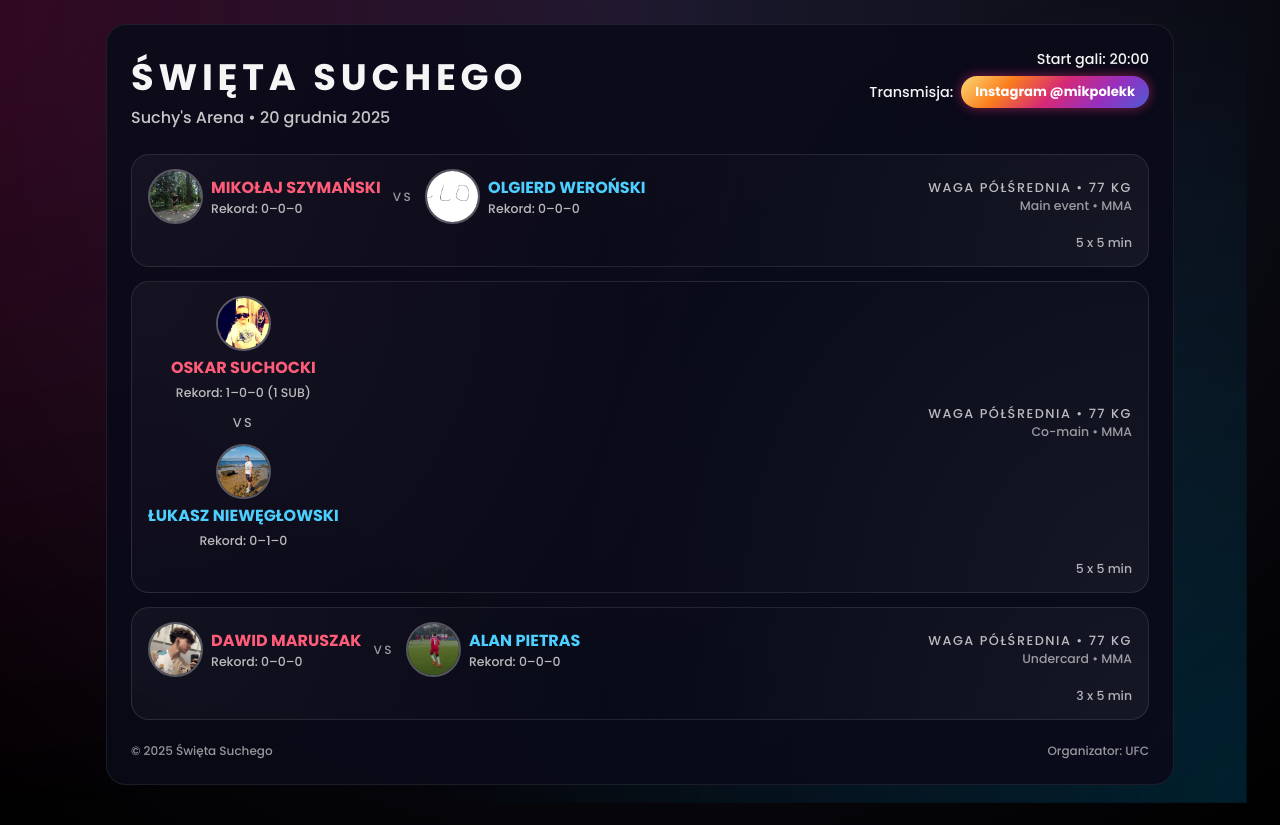
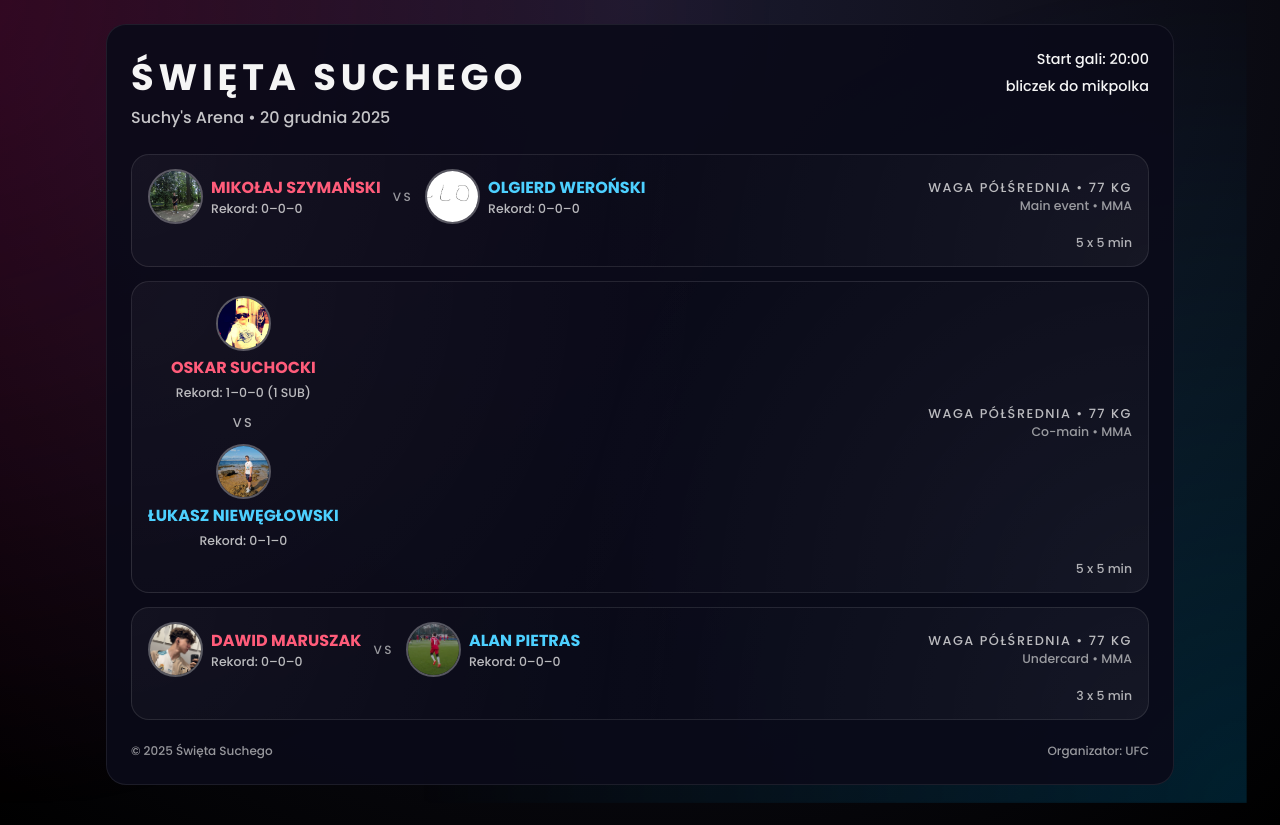
Before and after one commit to szymannsk1/swietasucheg0o, a plain HTML site: page index.html in a window 1280 px wide. Drawn offline with Linux system fonts and the light colour scheme.

Commit message:
Update index.html

```diff
--- a/index.html
+++ b/index.html
@@ -89,24 +89,6 @@
       gap: 6px;
       font-size: .9rem;
       align-items: flex-end;
-    }
-
-    .stream-row { display: flex; gap: 8px; align-items: center; flex-wrap: wrap; }
-    .btn-instagram {
-      padding: 6px 14px;
-      border-radius: 999px;
-      background: linear-gradient(135deg,#feda75,#fa7e1e,#d62976,#962fbf,#4f5bd5);
-      color: white;
-      text-decoration: none;
-      font-weight: 600;
-      font-size: .82rem;
-      box-shadow: 0 0 12px rgba(214,41,118,0.6);
-      white-space: nowrap;
-      transition: 0.15s;
-    }
-    .btn-instagram:hover {
-      transform: translateY(-1px) scale(1.03);
-      box-shadow: 0 0 16px rgba(214,41,118,1);
     }
 
     .fighter-photo {
@@ -271,12 +253,7 @@
         </div>
         <div class="event-meta">
           <span>Start gali: 20:00</span>
-          <div class="stream-row">
-            <span>Transmisja:</span>
-            <a class="btn-instagram" href="https://instagram.com/mikpolekk" target="_blank">
-              Instagram @mikpolekk
-            </a>
-          </div>
+          <span>bliczek do mikpolka</span>
         </div>
       </header>
 
```
